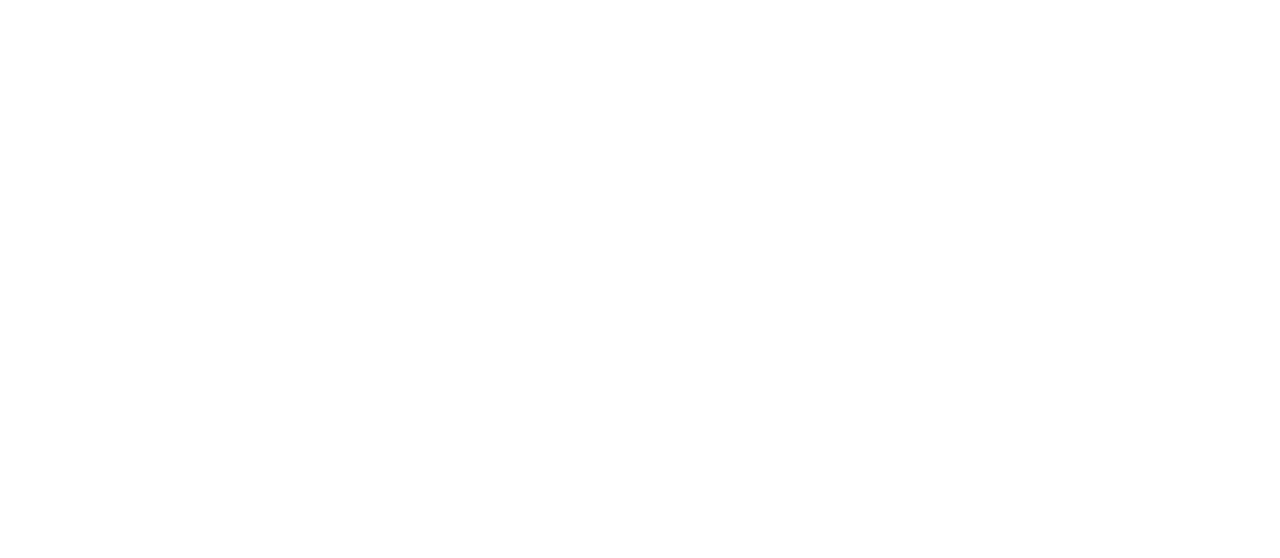
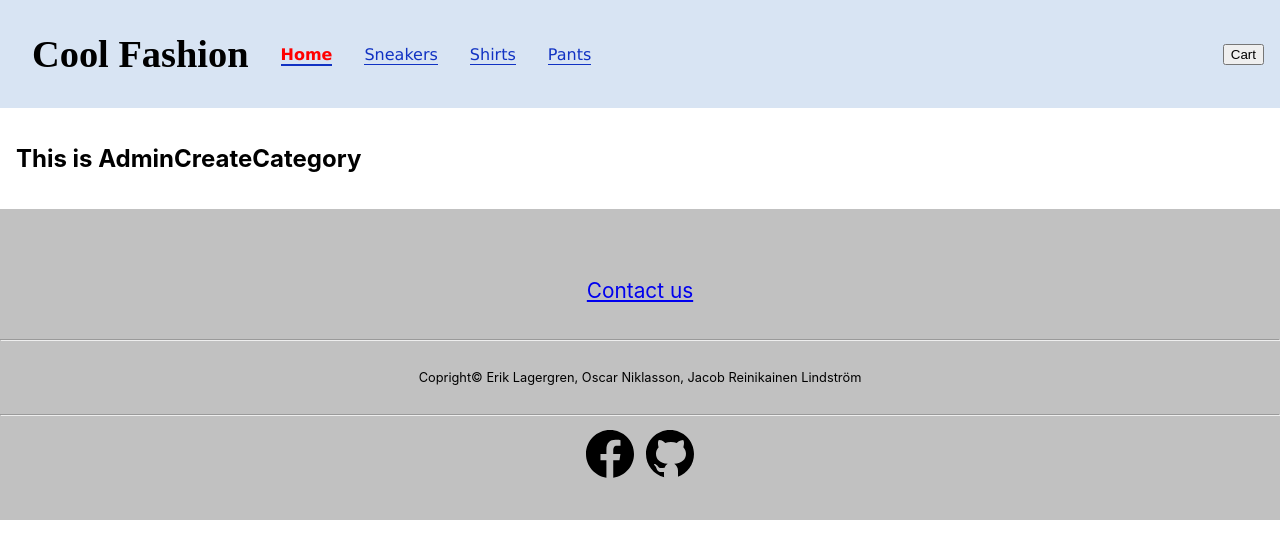
Before and after one commit to ErikLager/Agilt2.0, a React (Create React App) app in the folder agile2.0app/: page /admin/createcategory in a window 1280 px wide. Before the commit this address had no page. Shown: the top 558 px of the page. Built offline with nearby package versions, Linux system fonts and the light colour scheme; a web font is replaced by a local one.

Commit message:
Create AdminCreateCategory and routing

```diff
--- a/agile2.0app/src/App.js
+++ b/agile2.0app/src/App.js
@@ -6,6 +6,7 @@ import Shop from './views/Shop'
 import Contactus from './views/Contactus'
 import AdminProductList from './views/AdminProductList';
 import AdminInbox from './views/AdminInbox/AdminInbox'
+import AdminCreateCategory from './views/AdminCreateCategory/AdminCreateCategory'
 
 function App() {
   return (
@@ -17,6 +18,7 @@ function App() {
           <Route path='contact' element={<Contactus />} />
           <Route path='admin' element={<AdminProductList />} />
           <Route path='admin/inbox' element={<AdminInbox />} />
+          <Route path='admin/createcategory' element={<AdminCreateCategory />} />
         </Route>
       </Routes>
     </BrowserRouter>
--- /dev/null
+++ b/agile2.0app/src/views/AdminCreateCategory/AdminCreateCategory.jsx
@@ -0,0 +1,15 @@
+import styles from './AdminCreateCategory.module.css'
+import { useEffect, useState } from 'react'
+
+const AdminCreateCategory = () => {
+
+	return (
+		<>
+			<div className={styles.container}>
+				<h2>This is AdminCreateCategory</h2>
+			</div>
+		</>
+	)
+}
+
+export default AdminCreateCategory
--- /dev/null
+++ b/agile2.0app/src/views/AdminCreateCategory/AdminCreateCategory.module.css
@@ -0,0 +1,3 @@
+.container {
+	padding: 1rem;
+}
```
